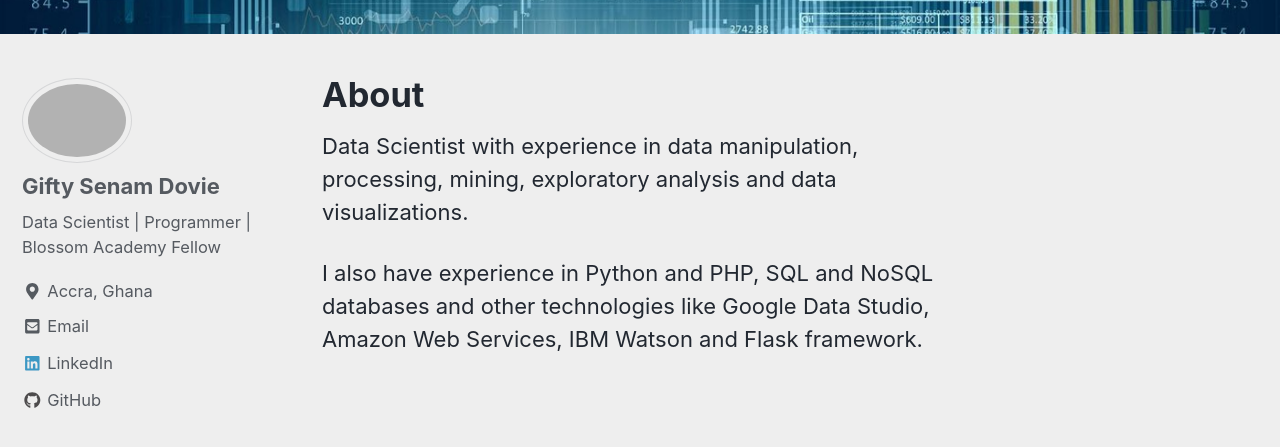
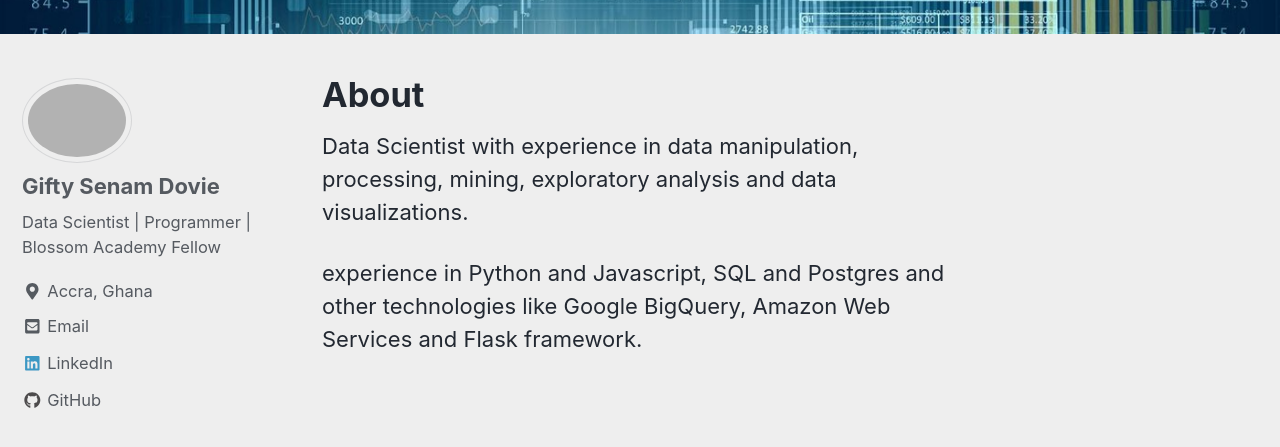
Before and after one commit to EnaSmoak/EnaSmoak.github.io, a Jekyll site: the page built from _pages/about.md, in a window 1280 px wide and 900 px high, scrolled down 397 px. Shown: the top 447 px of the window. Built offline with Jekyll 4.4.1, drawn with Linux system fonts in a browser that asks for light colours; nearby versions of some CDN libraries.

Commit message:
update about

```diff
--- a/_pages/about.md
+++ b/_pages/about.md
@@ -7,4 +7,4 @@ header:
 
 Data Scientist with experience in data manipulation, processing, mining, exploratory analysis and data visualizations.
 
-I also have experience in Python and PHP, SQL and NoSQL databases and other technologies like Google Data Studio, Amazon Web Services, IBM Watson and Flask framework.
+experience in Python and Javascript, SQL and Postgres and other technologies like Google BigQuery, Amazon Web Services and Flask framework.
```
